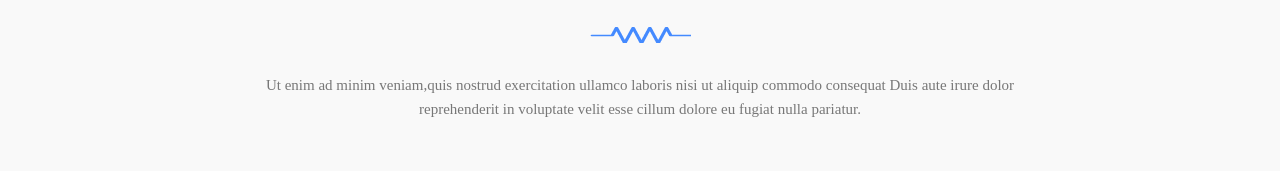
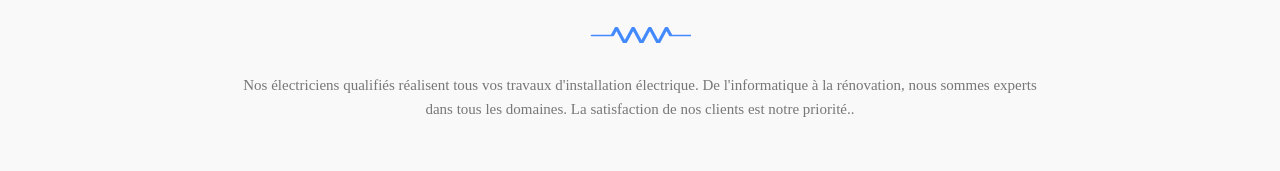
Before and after one commit to DJEZOUPRINCETIMOTHEE/ABBASERVICE, a plain HTML site: page index.html in a window 1280 px wide. Shown: the part 3274-3445 px from the top of the page. Drawn offline with Linux system fonts and the light colour scheme.

Commit message:
Update index.html

```diff
--- a/index.html
+++ b/index.html
@@ -458,8 +458,7 @@
         <div class="heading">
           <h3> Latest Work </h3>
           <hr>
-          <p> Ut enim ad minim veniam,quis nostrud exercitation ullamco laboris nisi ut aliquip commodo consequat Duis aute irure dolor <br>
-            reprehenderit in voluptate velit esse cillum dolore eu fugiat nulla pariatur. </p>
+          <p> Nos électriciens qualifiés réalisent tous vos travaux d'installation électrique. De l'informatique à la rénovation, nous sommes experts dans tous les domaines. La satisfaction de nos clients est notre priorité.. </p>
         </div>
       </div>
       <div class="portfolio-wrapper">
```
